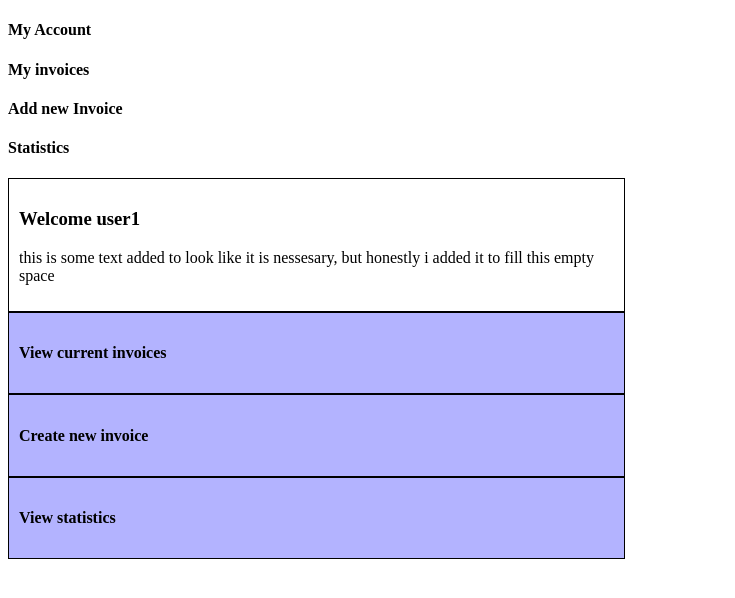
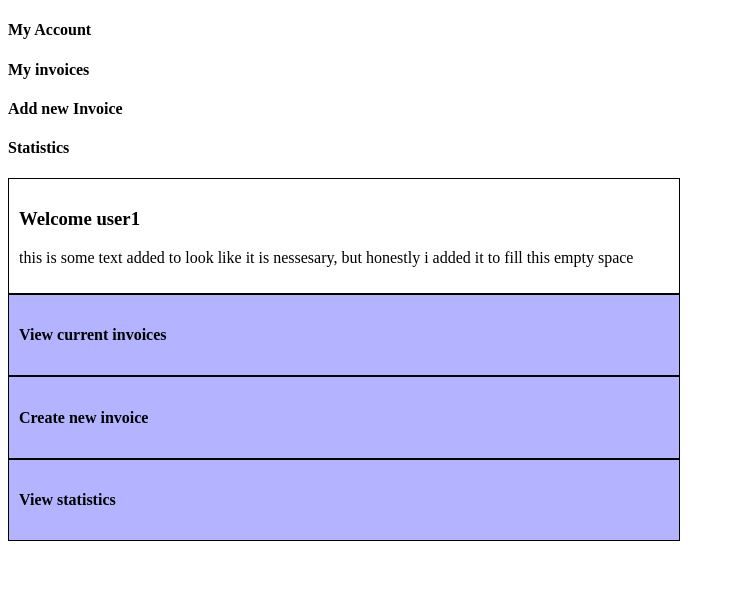
Before and after one commit to polon59/JS-PDF-Invoices-generator, a React (Create React App) app in the folder public/application/: page /statistics in a window 1280 px wide. Shown: the top 598 px of the page, without its empty margins (0-735 px from the left). Built offline with nearby package versions, Linux system fonts and the light colour scheme.

Commit message:
Move components for editing invoice to 'Edit-Invoice-Components' folder

```diff
--- a/public/application/src/AddInvoice.js
+++ b/public/application/src/AddInvoice.js
@@ -1,5 +1,5 @@
 import React, { Component } from 'react';
-import EditInvoice from './EditInvoice';
+import EditInvoice from './Edit-Invoice-Components/EditInvoice';
 
 class AddInvoice extends Component{
 
--- a/public/application/src/App.css
+++ b/public/application/src/App.css
@@ -4,7 +4,7 @@
 
 /* 595 x 842 a4 size */
 .bordered{
-  width: 595px;
+  width: 650px;
   border: 0.5px solid black;
   padding: 10px;
 }
--- a/public/application/src/App.js
+++ b/public/application/src/App.js
@@ -3,7 +3,7 @@ import Navbar from './navbar';
 import './App.css';
 import InvoicesList from './InvoicesList';
 import AddInvoice from './AddInvoice';
-import EditInvoice from './EditInvoice';
+import EditInvoice from './Edit-Invoice-Components/EditInvoice';
 import MyAccount from './MyAccount';
 import Statistics from './Statistics';
 import ViewInvoice from './View-Invoice-Components/ViewInvoice';
```
Also changed, not shown: public/application/src/Edit-Invoice-Components/EditInvoice.js (renamed from public/application/src/EditInvoice.js), public/application/src/Edit-Invoice-Components/InvoiceSummary.js (renamed from public/application/src/InvoiceSummary.js), public/application/src/Edit-Invoice-Components/Service.js (renamed from public/application/src/Service.js), public/application/src/Edit-Invoice-Components/Services.js (renamed from public/application/src/Services.js).
